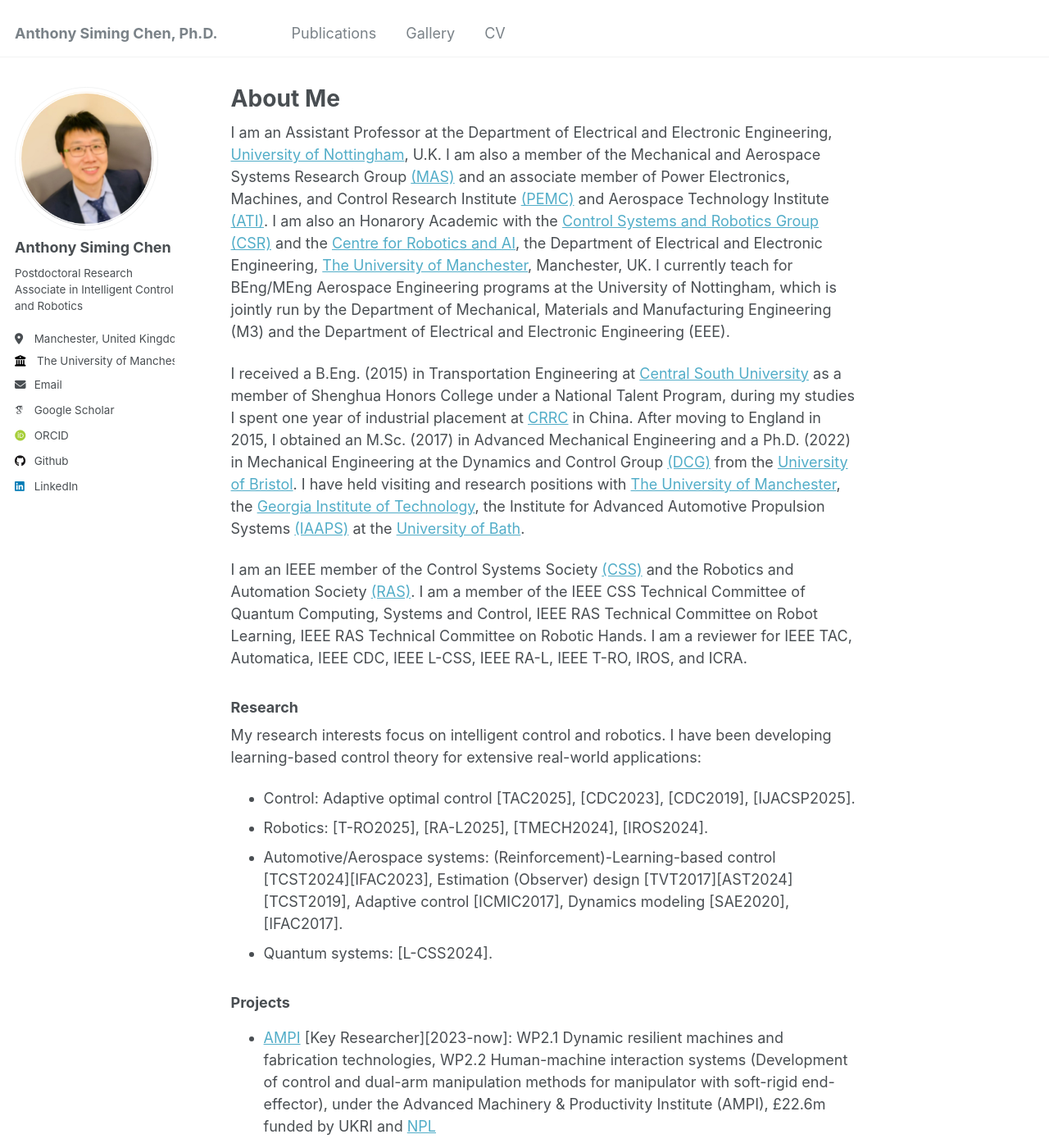
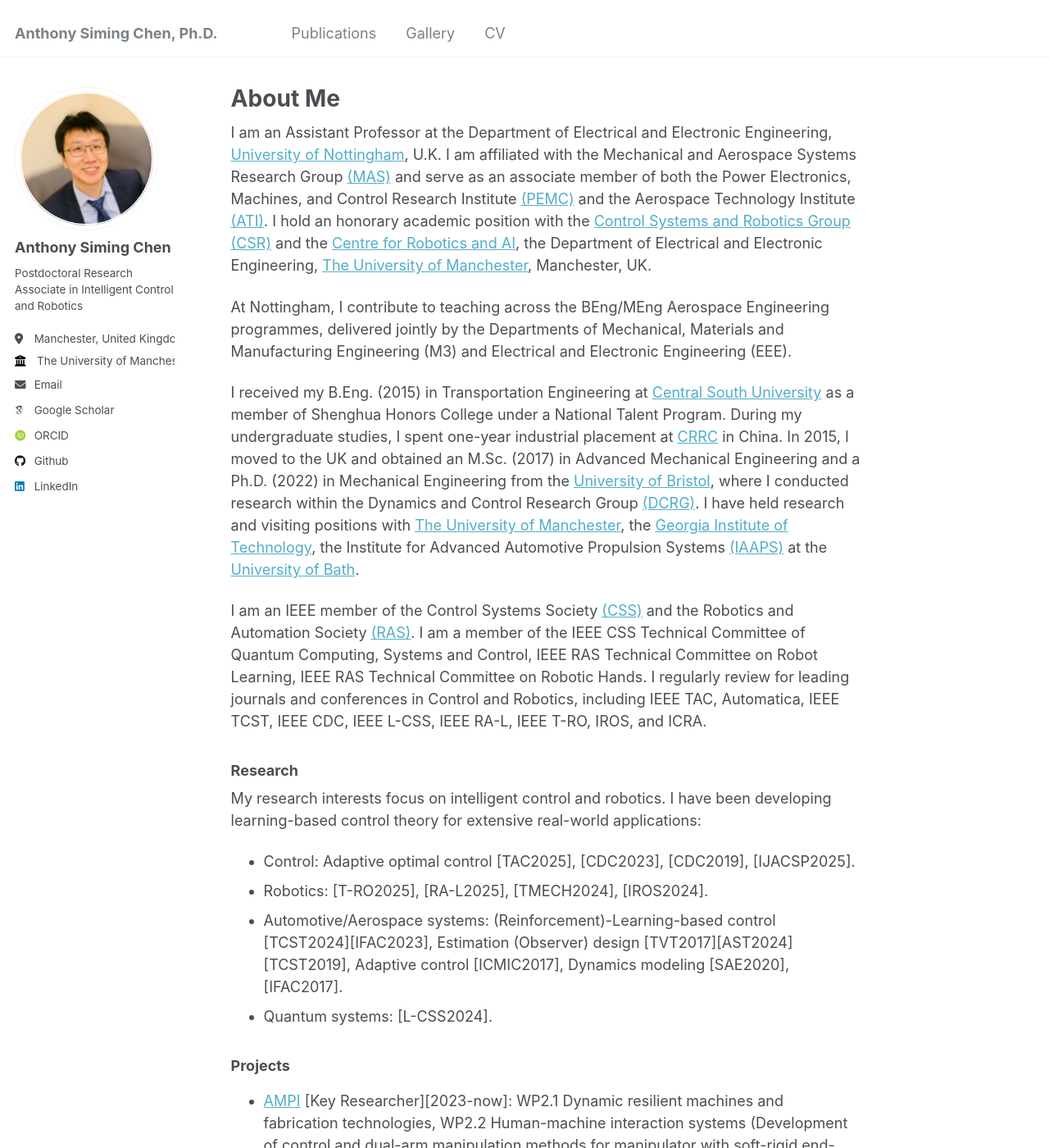
Before and after one commit to Anthony-S-Chen/Anthony-S-Chen.github.io, a Jekyll site: the page built from _pages/about.md, in a window 1280 px wide and 1400 px high. Shown: the whole window at 82% size. Built offline with Jekyll 4.4.1, drawn with Linux system fonts in a browser that asks for light colours; some web fonts are replaced.

Commit message:
Update about.md

```diff
--- a/_pages/about.md
+++ b/_pages/about.md
@@ -7,12 +7,14 @@ redirect_from:
   - /about.html
 ---
 
-I am an Assistant Professor at the Department of Electrical and Electronic Engineering, [University of Nottingham](https://www.nottingham.ac.uk/), U.K. I am also a member of the Mechanical and Aerospace Systems Research Group [(MAS)](https://www.nottingham.ac.uk/research/groups/mas/index.aspx) and an associate member of Power Electronics, Machines, and Control Research Institute [(PEMC)](https://www.nottingham.ac.uk/research/groups/pemc/home.aspx) and Aerospace Technology Institute [(ATI)](https://www.ati.org.uk/). I am also an Honarory Academic with the [Control Systems and Robotics Group (CSR)](https://uom-csrgroup.uk/) and the [Centre for Robotics and AI](https://www.robotics.manchester.ac.uk/), the Department of Electrical and Electronic Engineering, [The University of Manchester](https://www.manchester.ac.uk), Manchester, UK. I currently teach for BEng/MEng Aerospace Engineering programs at the University of Nottingham, which is jointly run by the Department of Mechanical, Materials and Manufacturing Engineering (M3) and the Department of Electrical and Electronic Engineering (EEE).
+I am an Assistant Professor at the Department of Electrical and Electronic Engineering, [University of Nottingham](https://www.nottingham.ac.uk/), U.K. I am affiliated with the Mechanical and Aerospace Systems Research Group [(MAS)](https://www.nottingham.ac.uk/research/groups/mas/index.aspx) and serve as an associate member of both the Power Electronics, Machines, and Control Research Institute [(PEMC)](https://www.nottingham.ac.uk/research/groups/pemc/home.aspx) and the Aerospace Technology Institute [(ATI)](https://www.ati.org.uk/). I hold an honorary academic position with the [Control Systems and Robotics Group (CSR)](https://uom-csrgroup.uk/) and the [Centre for Robotics and AI](https://www.robotics.manchester.ac.uk/), the Department of Electrical and Electronic Engineering, [The University of Manchester](https://www.manchester.ac.uk), Manchester, UK.
 
-I received a B.Eng. (2015) in Transportation Engineering at [Central South University](https://en.csu.edu.cn/) as a member of Shenghua Honors College under a
-National Talent Program, during my studies I spent one year of industrial placement at [CRRC](https://www.crrcgc.cc/en/) in China. After moving to England in 2015, I obtained an M.Sc. (2017) in Advanced Mechanical Engineering and a Ph.D. (2022) in Mechanical Engineering at the Dynamics and Control Group [(DCG)](https://www.bristol.ac.uk/engineering/research/dynamicscontrol/) from the [University of Bristol](https://www.bristol.ac.uk/). I have held visiting and research positions with [The University of Manchester](https://www.manchester.ac.uk), the [Georgia Institute of Technology](https://www.gatech.edu/), the Institute for Advanced Automotive Propulsion Systems [(IAAPS)](https://iaaps.co.uk/) at the [University of Bath](https://www.bath.ac.uk/).
+At Nottingham, I contribute to teaching across the BEng/MEng Aerospace Engineering programmes, delivered jointly by the Departments of Mechanical, Materials and Manufacturing Engineering (M3) and Electrical and Electronic Engineering (EEE).
 
-I am an IEEE member of the Control Systems Society [(CSS)](https://www.ieeecss.org/) and the Robotics and Automation Society [(RAS)](https://www.ieee-ras.org/). I am a member of the IEEE CSS Technical Committee of Quantum Computing, Systems and Control, IEEE RAS Technical Committee on Robot Learning, IEEE RAS Technical Committee on Robotic Hands. I am a reviewer for IEEE TAC, Automatica, IEEE CDC, IEEE L-CSS, IEEE RA-L, IEEE T-RO, IROS, and ICRA.
+I received my B.Eng. (2015) in Transportation Engineering at [Central South University](https://en.csu.edu.cn/) as a member of Shenghua Honors College under a
+National Talent Program. During my undergraduate studies, I spent one-year industrial placement at [CRRC](https://www.crrcgc.cc/en/) in China. In 2015, I moved to the UK and obtained an M.Sc. (2017) in Advanced Mechanical Engineering and a Ph.D. (2022) in Mechanical Engineering from the [University of Bristol](https://www.bristol.ac.uk/), where I conducted research within the Dynamics and Control Research Group [(DCRG)](https://www.bristol.ac.uk/engineering/research/dynamicscontrol/). I have held research and visiting positions with [The University of Manchester](https://www.manchester.ac.uk), the [Georgia Institute of Technology](https://www.gatech.edu/), the Institute for Advanced Automotive Propulsion Systems [(IAAPS)](https://iaaps.co.uk/) at the [University of Bath](https://www.bath.ac.uk/).
+
+I am an IEEE member of the Control Systems Society [(CSS)](https://www.ieeecss.org/) and the Robotics and Automation Society [(RAS)](https://www.ieee-ras.org/). I am a member of the IEEE CSS Technical Committee of Quantum Computing, Systems and Control, IEEE RAS Technical Committee on Robot Learning, IEEE RAS Technical Committee on Robotic Hands. I regularly review for leading journals and conferences in Control and Robotics, including IEEE TAC, Automatica, IEEE TCST, IEEE CDC, IEEE L-CSS, IEEE RA-L, IEEE T-RO, IROS, and ICRA.
 
 ### Research
 
```
